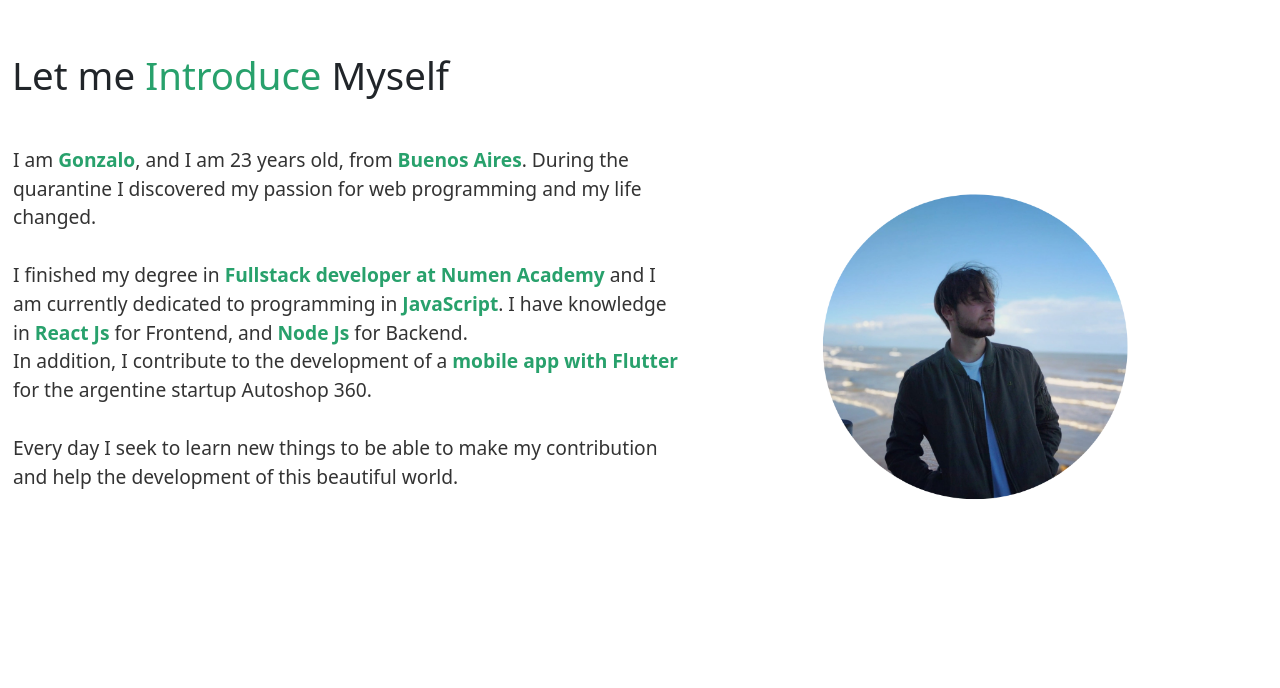
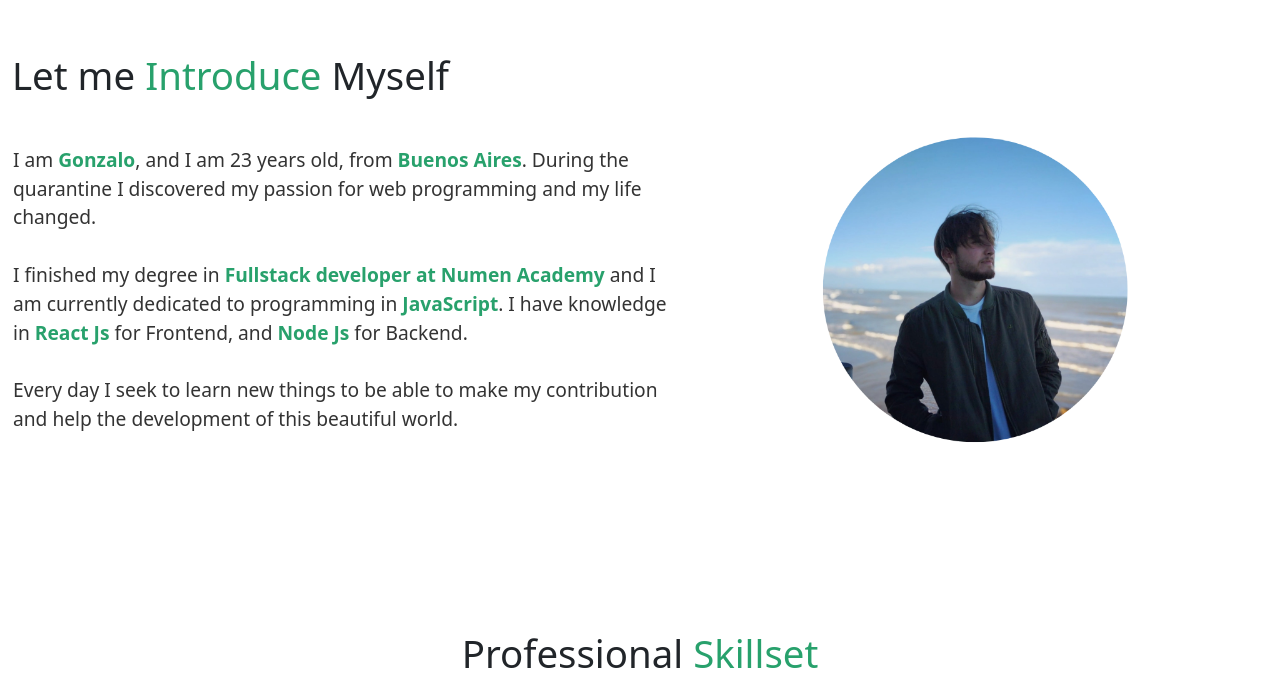
Before and after one commit to Gonzalonu99/portfolio, a React (Create React App) app: page / in a window 1280 px wide. Shown: the part 773-1461 px from the top of the page. Built offline with nearby package versions, Linux system fonts and the light colour scheme.

Commit message:
text about

```diff
--- a/src/components/about/index.js
+++ b/src/components/about/index.js
@@ -18,8 +18,6 @@ const AboutMe = () => {
         I finished my degree in <b>Fullstack developer at Numen Academy</b>  and I am currently dedicated to programming in <b>JavaScript</b>.
         I have knowledge in <b>React Js</b> for Frontend, and <b>Node Js</b> for Backend.
         <br />
-        In addition, I contribute to the development of a <b>mobile app with Flutter</b> for the argentine startup Autoshop 360.
-        <br />
         <br />
         Every day I seek to learn new things to be able to make my contribution and help the development of this beautiful world.</p>
         <div className='img-container'><img src={AboutPhoto} className='about-photo' data-aos="flip-right" data-aos-delay={200}/></div>
```
